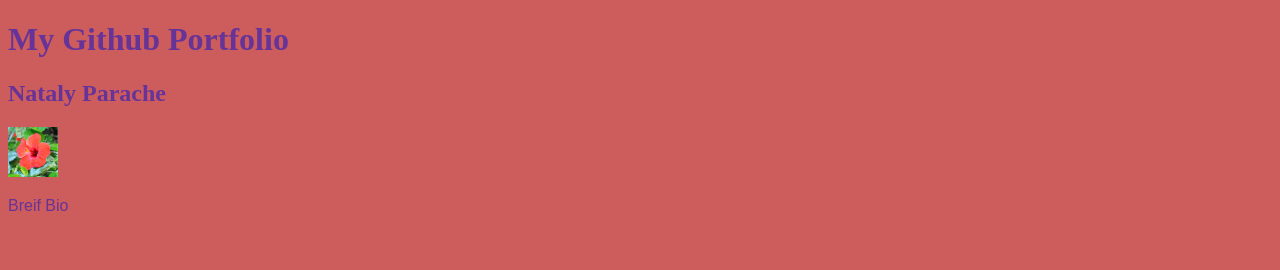
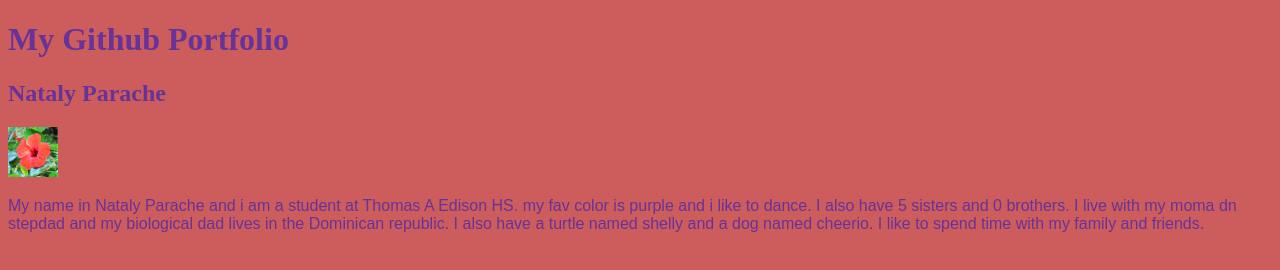
Before and after one commit to NATALYP29/index.html, a plain HTML site: page index.html in a window 1280 px wide. Drawn offline with Linux system fonts and the light colour scheme.

Commit message:
i wrote my bio

```diff
--- a/index.html
+++ b/index.html
@@ -12,7 +12,7 @@
   <h2> Nataly Parache</h2>
   <img src="hi.png" alt="hi"
     width="50px">
-    <p> Breif Bio</p>
+    <p>My name in Nataly Parache and i am a student at Thomas A Edison HS. my fav color is purple and i like to dance. I also have 5 sisters and 0 brothers. I live with my moma dn stepdad and my biological dad lives in the Dominican republic. I also have a turtle named shelly and a dog named cheerio. I like to spend time with my family and friends. </p>
 </body>
 
 </html>
```
